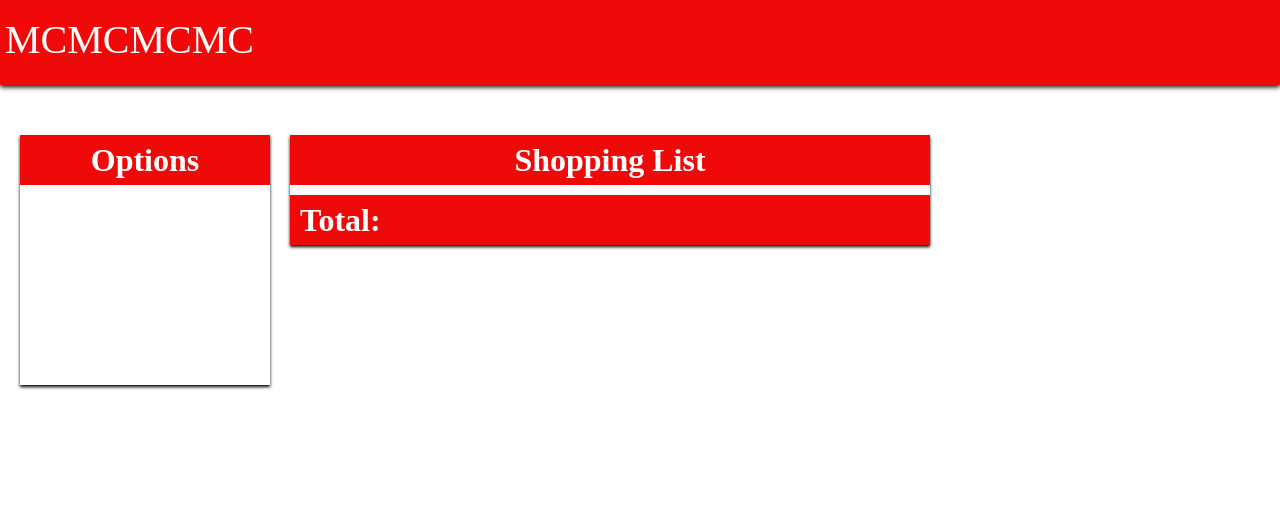
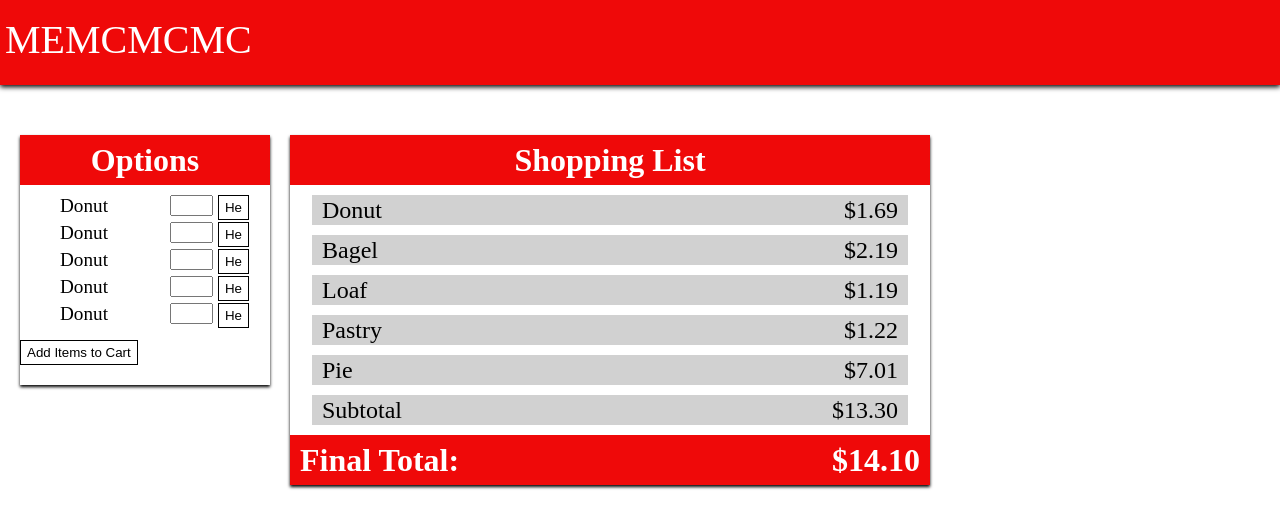
Before and after one commit to joshuaharshaw/lab7, a plain HTML site: page index.html in a window 1280 px wide. Drawn offline with Linux system fonts and the light colour scheme; a web font is replaced by a local one.

Commit message:
Mostly Completed. Final revisions pending.

```diff
--- a/index.css
+++ b/index.css
@@ -55,10 +55,58 @@ header p {
 	margin:0px 20px;
 }
 
+.opt-list {
+	list-style: none;
+}
+
+.opt-item {
+	font-size: 1.2em;
+	width: 90%;
+	height: 27px;
+}
+
+.opt-item input {
+	float: right;
+	width: 35px;
+	margin-right: 5px;
+}
+
+.addButton {
+	float: right;
+	height: 25px;
+	background-color: white;
+	border:1px solid black;
+}
+
+.addAll {
+	height: 25px;
+	background-color: white;
+	border:1px solid black;
+	margin: 10px auto;
+}
+
 /*Main Content Box- Shopping List*/
 #main-list {
 	float: left;
 	width: 50%;
+}
+
+#list-content {
+
+}
+
+.foodItem {
+	height: 30px;
+	width: 90%;
+	font-size: 1.5em;
+	line-height: 30px;
+	margin:10px auto;
+	background-color: rgba(128,128,128, 0.36);
+	padding: 0px 10px;
+}
+
+.foodItem span {
+	float: right;
 }
 
 .list-footer {
@@ -67,5 +115,9 @@ header p {
 	font-size: 2em;
 	color: white;
 	margin-top: 10px;
-	padding-left: 10px;
+	padding: 0px 10px;
 }
+
+.list-footer span {
+	float: right;
+}
--- a/index.html
+++ b/index.html
@@ -11,23 +11,34 @@
 
 <body>
 
-<header class="material-sm"><p>MCMCMCMC</p></header>
+<header class="material-sm"><p>MEMCMCMC</p></header>
 
 <div id="wrapper">
 
 	<div class="material-xs" id="options">
 		<h3 class="list-header">Options</h3>
+		<ul class="opt-list">
+			<li class="opt-item">Donut<button class="addButton">He</button><input type="number" name="quantity" min="0"></li>
+			<li class="opt-item">Donut<button class="addButton">He</button><input type="number" name="quantity" min="0"></li>
+			<li class="opt-item">Donut<button class="addButton">He</button><input type="number" name="quantity" min="0"></li>
+			<li class="opt-item">Donut<button class="addButton">He</button><input type="number" name="quantity" min="0"></li>
+			<li class="opt-item">Donut<button class="addButton">He</button><input type="number" name="quantity" min="0"></li>
+		</ul>
+		<button class="addAll" type="button">Add Items to Cart</button>
 	</div>
 
 	<div class="material-xs" id="main-list">
 		<h3 class="list-header">Shopping List</h3>
-		<p id="list-content"></p>
-		<h3 class="list-footer">Total: </h3>
+
+		<div id="list-content">
+		</div>
+
+		<h3 class="list-footer">Final Total: <span id="finalTotal"></span></h3>
 	</div>
 
 </div>
 
 </body>
 
-<script type="text/javascript" src="index.js"></script>
+<script type="text/javascript" src="script.js"></script>
 </html>
--- a/script.js
+++ b/script.js
@@ -1,50 +1,50 @@
 var groceryList = [
-{name: "Salmon",price: 5.69},
-{name: "Apples",price: 3.19},
-{name: "Pretzels",price: 6.45},
-{name: "Water",price: 1.22},
-{name: "Pop",price: 2.01}
+{name: "Donut", price: 1.69, quantity: 0},
+{name: "Bagel", price: 2.19,  quantity: 0},
+{name: "Loaf", price: 1.19,  quantity: 0},
+{name: "Pastry", price: 1.22,  quantity: 0},
+{name: "Pie", price: 7.01,  quantity: 0}
 ];
 
-
 function tallyItems (groceries) {
-
-	console.log("This is your tally for the day:");
 
 	var subtotal = 0;
 
 	for (var i = 0; i < groceries.length; i++) {
 
-	var listItem = groceries[i].name + ": " + groceries[i].price;
+		var listItem = groceries[i].name;
+		var listPrice = groceries[i].price;
 
-	subtotal+=groceries[i].price;
+		var finalItem = `<div class="foodItem">${listItem} <span>$${listPrice}</span></div>`;
 
-	console.log(listItem);
+		var target = document.getElementById("list-content");
+
+		target.innerHTML+= finalItem;
+
+
+		subtotal+=groceries[i].price;
 
 	}
 
-	console.log("Subtotal: $" + subtotal.toFixed(2));
+	target.innerHTML+= `<div class="foodItem">Subtotal <span>$${subtotal.toFixed(2)}</span></div>`;
 
-	console.log("Final Total: $" + (subtotal * 1.06).toFixed(2));
+	document.getElementById("finalTotal").innerHTML = "$" + (subtotal * 1.06).toFixed(2);
 
 }
 
+tallyItems(groceryList);
+// function addItem (e) {
 
-tallyItems(groceryList);
+// 	var target = document.getElementById('list-content');
 
-class Human {
-	constructor (name, sex, country) {
-		this.name = name,
-		this.sex= sex,
-		this.country=country
-	}
+// 	var item = e.dataset.index;
+
+// 	var totalItem =
 
 
-	speak() {
-		console.log(name + "says hello!");
-	}
-}
+// 	if (item.quantity === 0) {
 
-var Josh = new Human("Joshua", "Male", "USA");
+// 		target.append(totalItem);
 
-Josh.speak();
+// 	}
+// }
```
